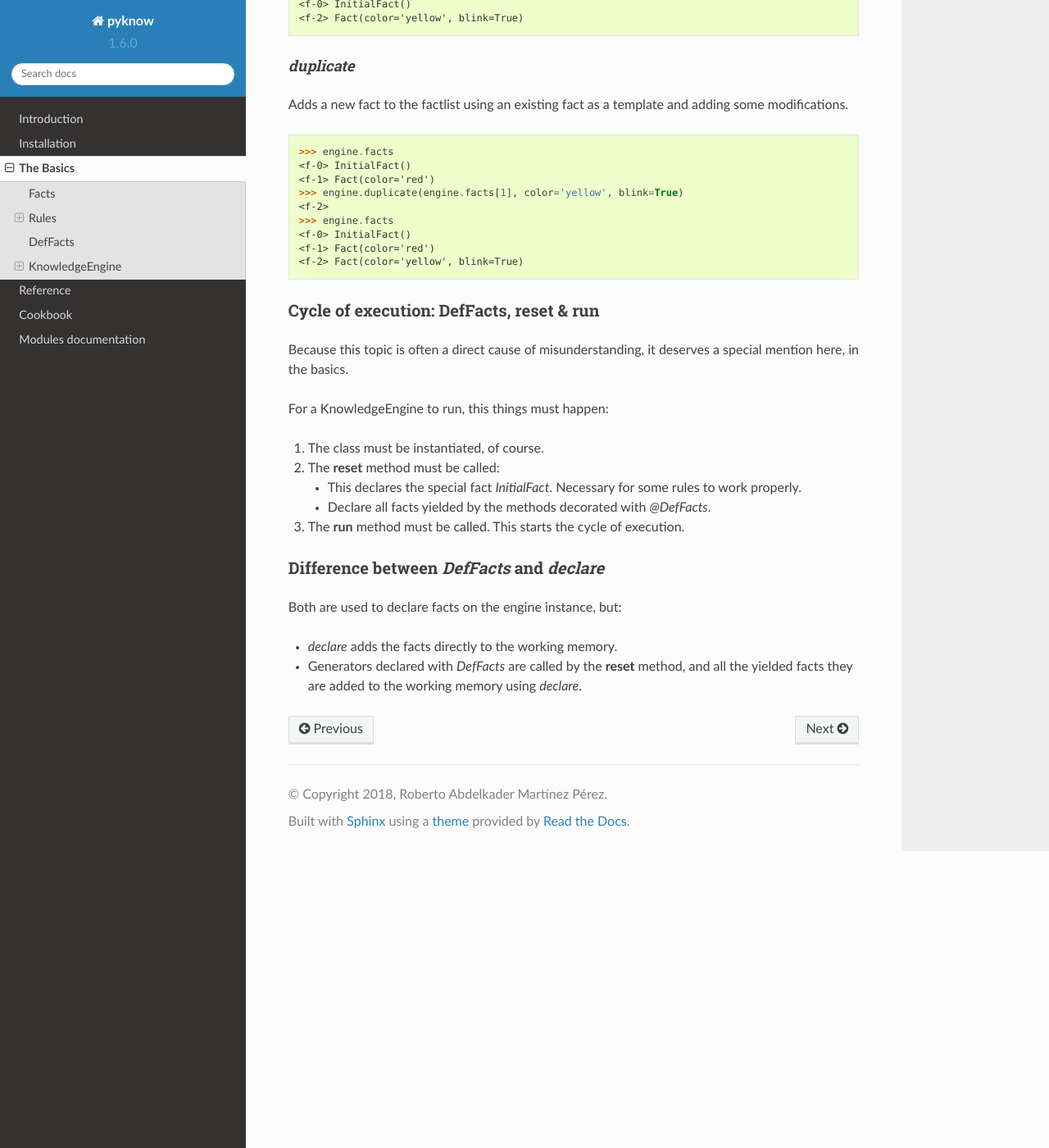
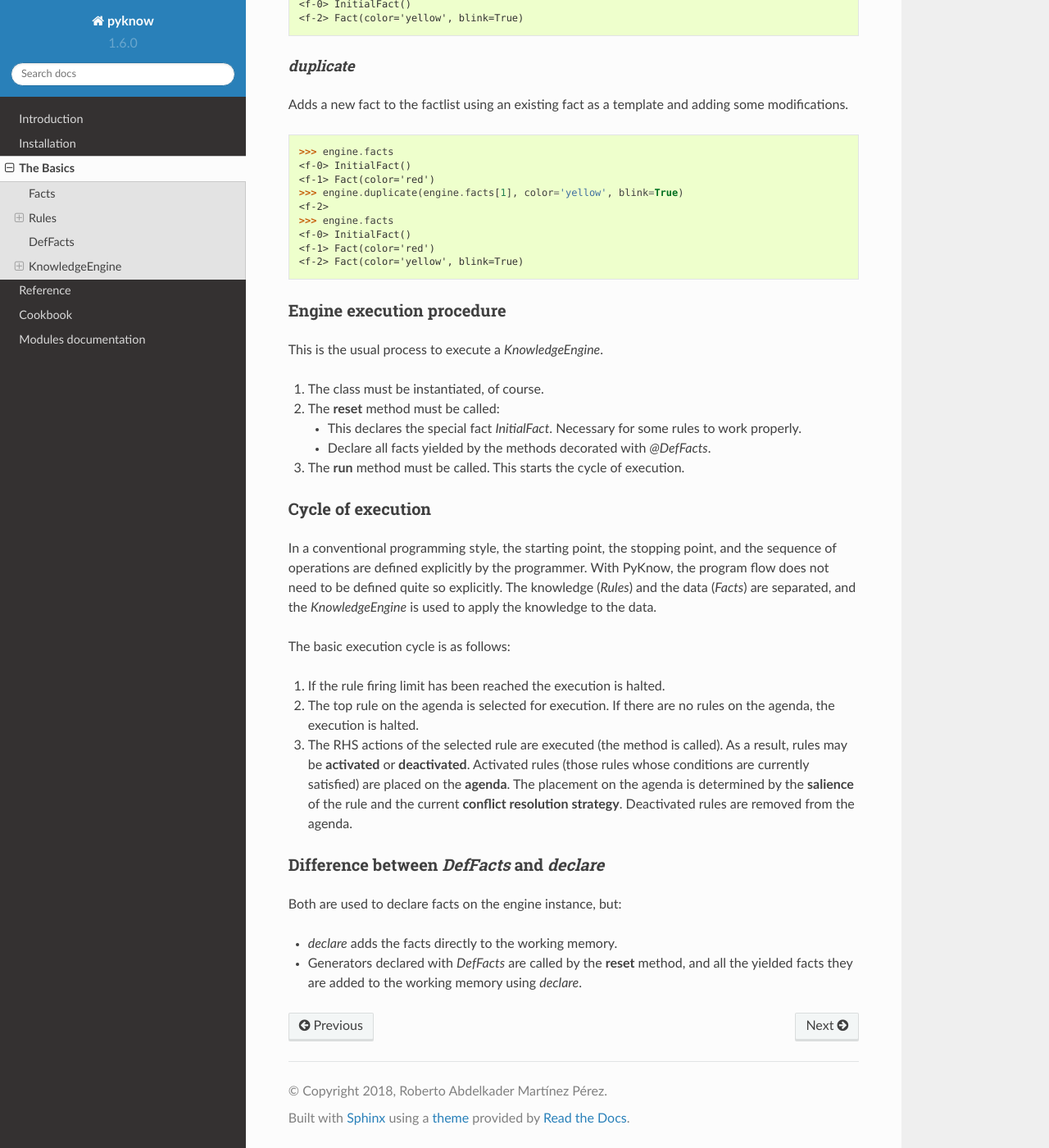
Before and after one commit to buguroo/pyknow, a Sphinx documentation site: the page built from docs/source/thebasics.rst, in a window 1280 px wide and 1400 px high, scrolled down 5517 px. Shown: the whole window at 82% size. Built offline with Sphinx 7.4.7 and the Read the Docs theme 2.0.0, drawn with Linux system fonts in a browser that asks for light colours.

Commit message:
Docs: Cycle of Execution.

```diff
--- a/docs/source/thebasics.rst
+++ b/docs/source/thebasics.rst
@@ -346,13 +346,10 @@ some modifications.
    <f-2> Fact(color='yellow', blink=True)
 
 
-Cycle of execution: DefFacts, reset & run
-+++++++++++++++++++++++++++++++++++++++++
+Engine execution procedure
+++++++++++++++++++++++++++
 
-Because this topic is often a direct cause of misunderstanding, it
-deserves a special mention here, in the basics.
-
-For a KnowledgeEngine to run, this things must happen:
+This is the usual process to execute a `KnowledgeEngine`.
 
 #. The class must be instantiated, of course.
 
@@ -365,6 +362,30 @@ For a KnowledgeEngine to run, this things must happen:
      `@DefFacts`.
 
 #. The **run** method must be called. This starts the cycle of execution.
+
+
+Cycle of execution
+++++++++++++++++++
+
+In a conventional programming style, the starting point, the stopping point,
+and the sequence of operations are defined explicitly by the programmer. With
+PyKnow, the program flow does not need to be defined quite so explicitly. The
+knowledge (`Rules`) and the data (`Facts`) are separated, and the
+`KnowledgeEngine` is used to apply the knowledge to the data.
+
+The basic execution cycle is as follows:
+
+#. If the rule firing limit has been reached the execution is halted.
+
+#. The top rule on the agenda is selected for execution. If there are no rules
+   on the agenda, the execution is halted.
+
+#. The RHS actions of the selected rule are executed (the method is called). As
+   a result, rules may be **activated** or **deactivated**. Activated rules (those
+   rules whose conditions are currently satisfied) are placed on the **agenda**.
+   The placement on the agenda is determined by the **salience** of the rule and
+   the current **conflict resolution strategy**. Deactivated rules are removed
+   from the agenda.
 
 
 Difference between `DefFacts` and `declare`
```
